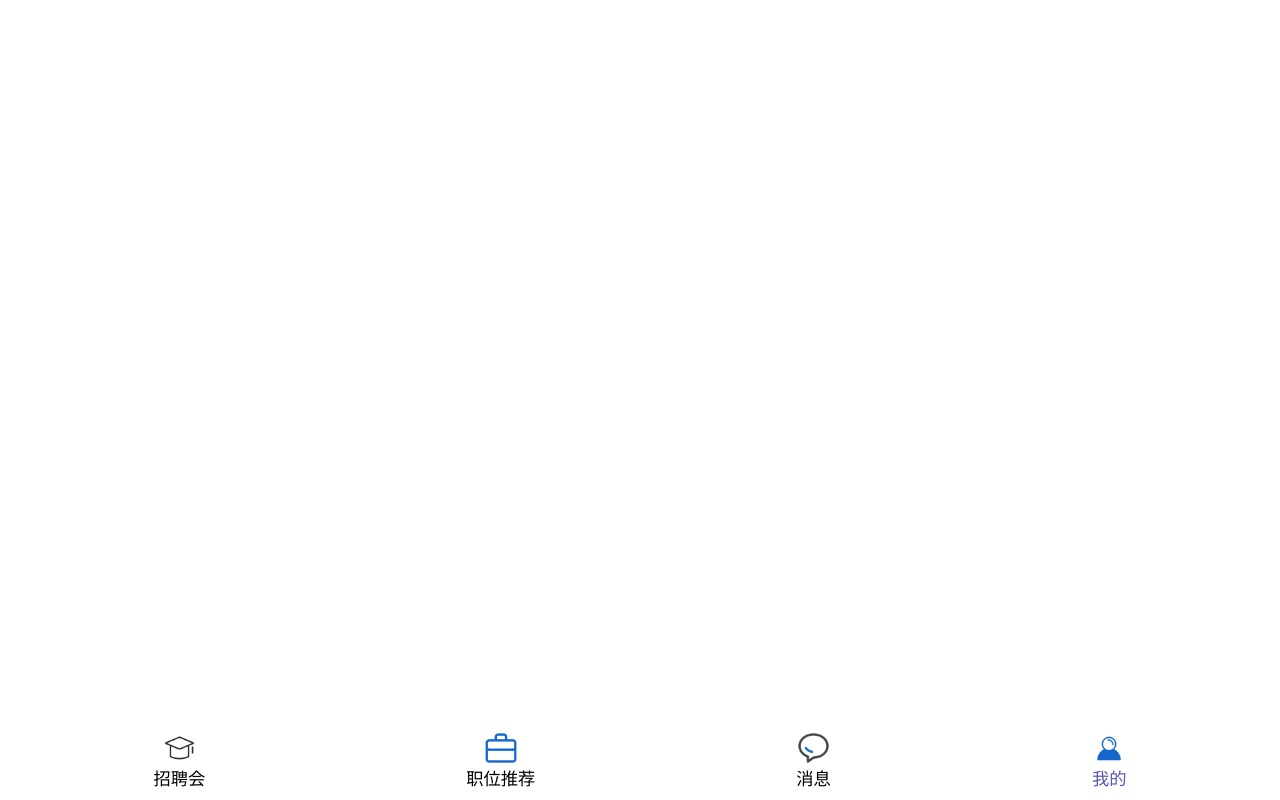
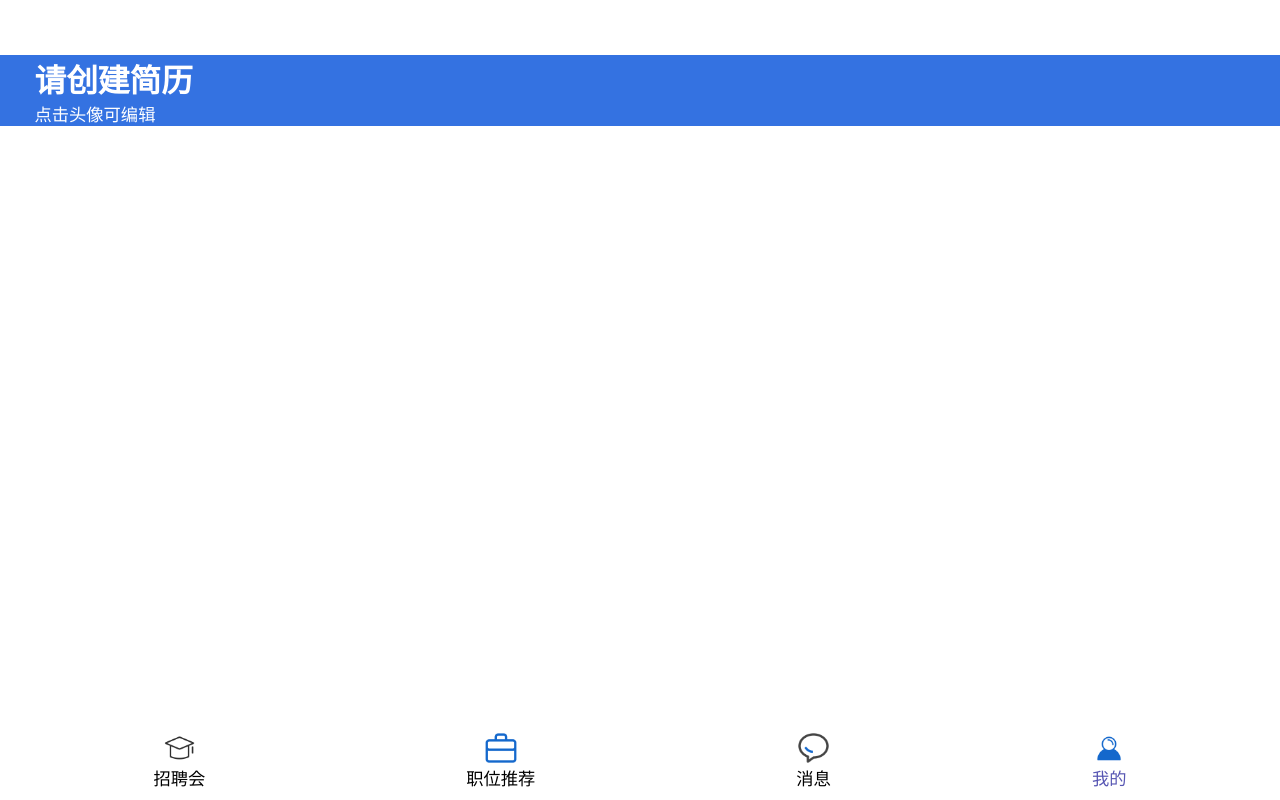
Before and after one commit to bo-ddd/bys-h5, a Vue app: page /mine in a window 1280 px wide. Built offline with nearby package versions, Linux system fonts and the light colour scheme.

Commit message:
main.css wrap

```diff
--- a/src/assets/css/main.css
+++ b/src/assets/css/main.css
@@ -15,8 +15,8 @@ a {
 }
 
 .wrap {
-  width: 32.7rem;
-  margin: 0 auto;
+  width: 100%;
+  padding: 0 2.4rem;
 }
 
 .inline-block {
--- a/src/views/mine/MineView.vue
+++ b/src/views/mine/MineView.vue
@@ -1,9 +1,37 @@
 <template>
-    <div class="">
+  <div class="">
+    <header class="wrap mt-38 header c-ffffff">
+      <p class="fs-22 fw-600">请创建简历</p>
+      <span class="fs-12">点击头像可编辑</span>
+    </header>
+  </div>
+</template>
 
-    </div>
-  </template>
+<script setup lang="ts">
 
-  <style lang="scss" scoped>
+</script>
 
-  </style>
+<style lang="scss" scoped>
+.fs-12{
+  font-size: 1.2rem;
+}
+.fs-22{
+  font-size: 2.2rem;
+}
+.fw-600{
+  font-weight: 600;
+}
+
+.c-ffffff{
+  color: #ffffff;
+}
+
+.mt-38{
+  margin-top: 3.8rem;
+}
+
+.header{
+  background-color: #3472e1;
+}
+
+</style>
```
